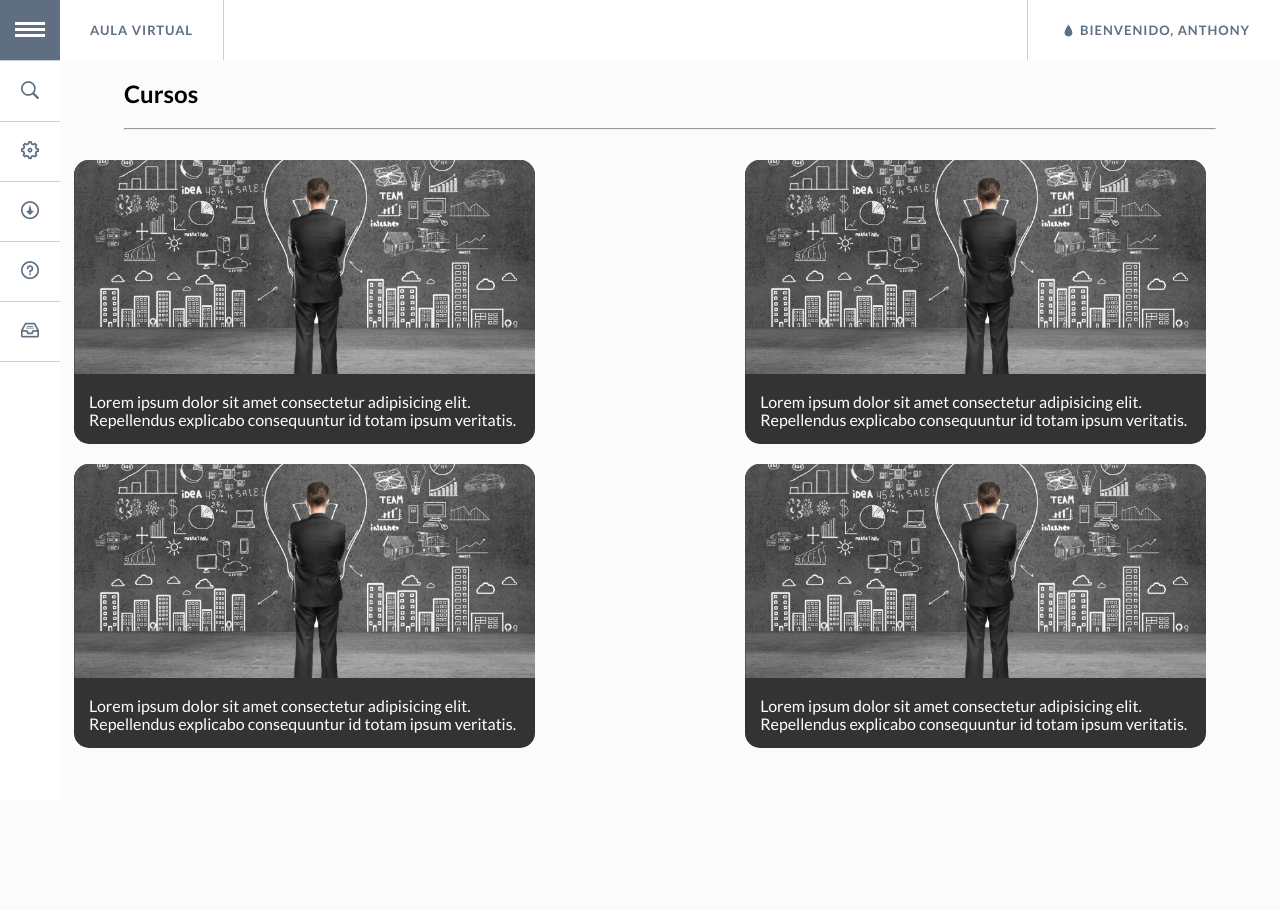
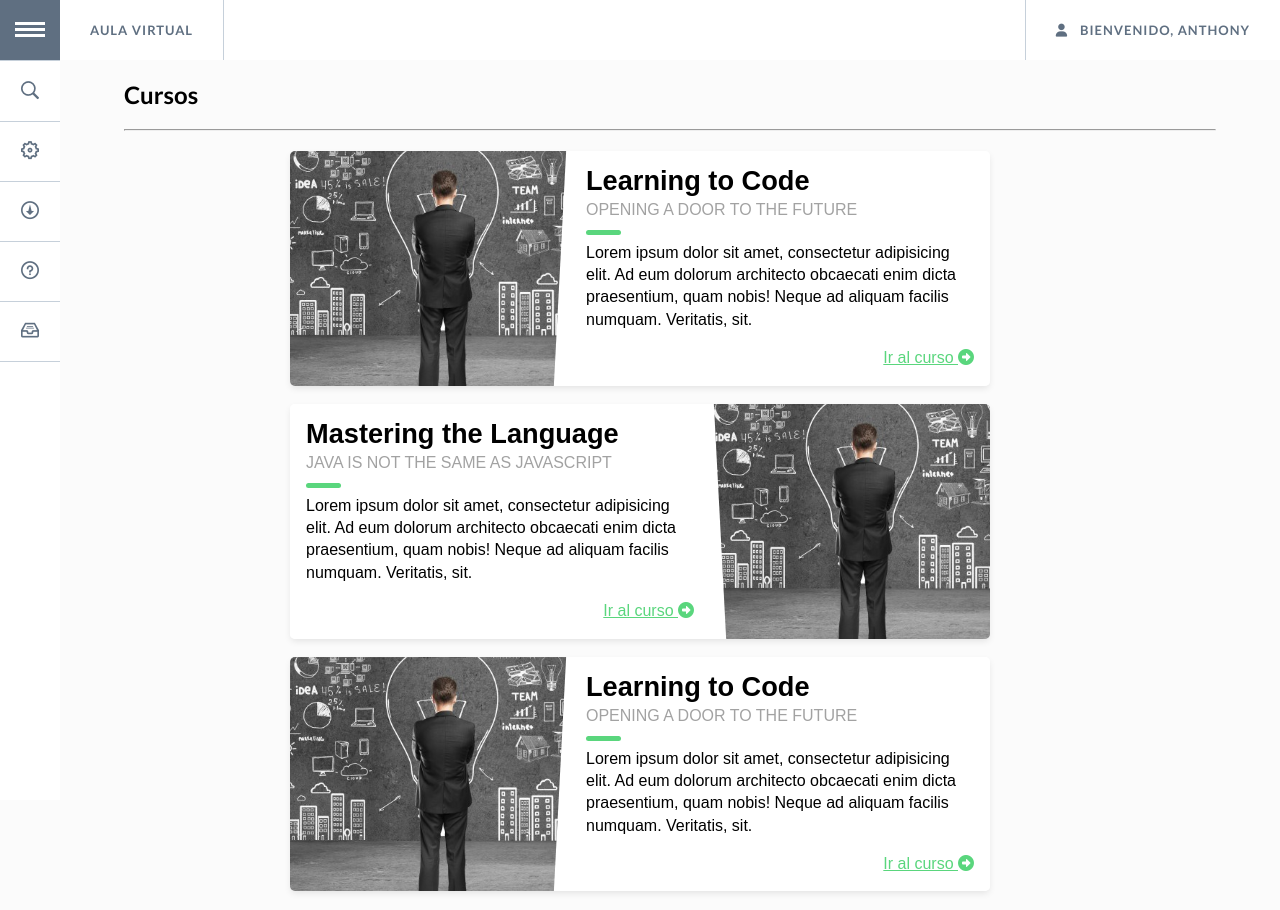
Before and after one commit to DiazCarpioAnthony/aulaVirtualIHC, a plain HTML site: page index.html in a window 1280 px wide. Before the commit the page ends 800 px from the top, so only its background shows below. Drawn offline with nearby package versions, Linux system fonts and the light colour scheme.

Commit message:
Tarjeta de cursos agregados

```diff
--- a/css/main.css
+++ b/css/main.css
@@ -191,3 +191,6 @@ body {
 	line-height: 18px;
 
 }
+.usuario span i{
+	margin-right: 12px;
+}
--- /dev/null
+++ b/css/tarjeta.scss
@@ -0,0 +1,198 @@
+
+  $color_white: #fff;
+  $color_prime: #5ad67d;
+  $color_grey: #e2e2e2;
+  $color_grey_dark: #a2a2a2;
+
+  .blog-card {
+    display: flex;
+    flex-direction: column;
+    margin: 1rem auto;
+    box-shadow: 0 3px 7px -1px rgba(#000, .1);
+    margin-bottom: 1.6%;
+    background: $color_white;
+    line-height: 1.4;
+    font-family: sans-serif;
+    border-radius: 5px;
+    overflow: hidden;
+    z-index: 0;
+    a {
+      color: inherit;
+      &:hover {
+        color: $color_prime;
+      }
+    }
+    &:hover {
+      .photo {
+        transform: scale(1.3) rotate(3deg);
+      }
+    }
+    .meta {
+      position: relative;
+      z-index: 0;
+      height: 200px;
+    }
+    .photo {
+      position: absolute;
+      top: 0;
+      right: 0;
+      bottom: 0;
+      left: 0;
+      background-size: cover;
+      background-position: center;
+      transition: transform .2s;
+    }
+    .details,
+    .details ul {
+      margin: auto;
+      padding: 0;
+      list-style: none;
+    }
+
+    .details {
+      position: absolute;
+      top: 0;
+      bottom: 0;
+      left: -100%;
+      margin: auto;
+      transition: left .2s;
+      background: rgba(#000, .6);
+      color: $color_white;
+      padding: 10px;
+      width: 100%;
+      font-size: .9rem;
+      a {
+        text-decoration: dotted underline
+      }
+      ul li {
+        display: inline-block;
+      }
+      .author {
+        margin-right: 10px;
+        margin-top: 5px;
+        margin-left: 5px;
+        i{
+            margin-right: 10px;
+        }
+      }
+
+      .date {
+        margin-right: 10px;
+        margin-left: 5px;
+        i{
+            margin-right: 10px;
+        }
+      }
+
+      .tags {
+        ul:before {
+          margin-right: 10px;
+        }
+        li {
+          margin-right: 2px;
+          &:first-child {
+            margin-left: -4px;
+          }
+        }
+      }
+    }
+    .description {
+      padding: 1rem;
+      background: $color_white;
+      position: relative;
+      z-index: 1;
+      h1,
+      h2 {
+        font-family: Poppins, sans-serif;
+      }
+      h1 {
+        line-height: 1;
+        margin: 0;
+        font-size: 1.7rem;
+      }
+      h2 {
+        font-size: 1rem;
+        font-weight: 300;
+        text-transform: uppercase;
+        color: $color_grey_dark;
+        margin-top: 5px;
+      }
+      .read-more {
+        text-align: right;
+        a {
+          color: $color_prime;
+          display: inline-block;
+          position: relative;
+          &:after {
+            margin-left: -10px;
+            opacity: 0;
+            vertical-align: middle;
+            transition: margin .3s, opacity .3s;
+          }
+
+          &:hover:after {
+            margin-left: 5px;
+            opacity: 1;
+          }
+        }
+      }
+    }
+    p {
+      position: relative;
+      margin: 1rem 0 0;
+      &:first-of-type {
+        margin-top: 1.25rem;
+        &:before {
+          content: "";
+          position: absolute;
+          height: 5px;
+          background: $color_prime;
+          width: 35px;
+          top: -0.75rem;
+          border-radius: 3px;
+        }
+      }
+    }
+    &:hover {
+      .details {
+        left: 0%;
+      }
+    }
+
+
+    @media (min-width: 640px) {
+      flex-direction: row;
+      max-width: 700px;
+      .meta {
+        flex-basis: 40%;
+        height: auto;
+      }
+      .description {
+        flex-basis: 60%;
+        &:before {
+          transform: skewX(-3deg);
+          content: "";
+          background: #fff;
+          width: 30px;
+          position: absolute;
+          left: -10px;
+          top: 0;
+          bottom: 0;
+          z-index: -1;
+        }
+      }
+      &.alt {
+        flex-direction: row-reverse;
+        .description {
+          &:before {
+            left: inherit;
+            right: -10px;
+            transform: skew(3deg)
+          }
+        }
+        .details {
+          padding-left: 25px;
+        }
+      }
+    }
+  }
--- a/index.html
+++ b/index.html
@@ -5,12 +5,14 @@
 	<meta charset="UTF-8" />
 	<meta http-equiv="X-UA-Compatible" content="IE=edge,chrome=1">
 	<meta name="viewport" content="width=device-width, initial-scale=1.0">
-	<title>Google Nexus Website Menu</title>
+	<title>Aula Virtual</title>
 	<link rel="shortcut icon" href="../favicon.ico">
 	<link rel="stylesheet" type="text/css" href="css/normalize.css" />
 	<link rel="stylesheet" type="text/css" href="css/main.css" />
 	<link rel="stylesheet" type="text/css" href="css/component.css" />
+	<link rel="stylesheet" type="text/css" href="css/tarjeta.css" />
 	<script src="js/modernizr.custom.js"></script>
+	<script src="https://kit.fontawesome.com/2d08ab27d5.js" crossorigin="anonymous"></script>
 </head>
 
 <body>
@@ -53,7 +55,7 @@
 				</nav>
 			</li>
 			<li><a href="#" class="title">Aula Virtual</a></li>
-			<li><a class="codrops-icon codrops-icon-drop" href="#"><span>Bienvenido, Anthony</span></a></li>
+			<li><a class="usuario" href="#"><span><i class="fa fa-user"></i>Bienvenido, Anthony</span></a></li>
 
 		</ul>
 		<div class="main">
@@ -61,26 +63,61 @@
 				<h2>Cursos</h2>
 				<hr>
 			</div>
-			<div class="cursos">
-				<div class="curso">
-					<img src="img/curso1.jpg" alt="">
-					<p>Lorem ipsum dolor sit amet consectetur adipisicing elit. Repellendus explicabo consequuntur
-						id totam ipsum veritatis.</p>
+			<div class="blog-card">
+				<div class="meta">
+					<div class="photo" style="background-image: url(img/curso1.jpg)">
+					</div>
+					<ul class="details">
+						<li class="author"><i class="fa fa-calendar-times"></i>Ultima vez visitado</li>
+						<li class="date"><i class="fa fa-check-circle"></i>Aug. 24, 2015</li>
+					</ul>
 				</div>
-				<div class="curso">
-					<img src="img/curso1.jpg" alt="">
-					<p>Lorem ipsum dolor sit amet consectetur adipisicing elit. Repellendus explicabo consequuntur
-						id totam ipsum veritatis.</p>
+				<div class="description">
+					<h1>Learning to Code</h1>
+					<h2>Opening a door to the future</h2>
+					<p> Lorem ipsum dolor sit amet, consectetur adipisicing elit. Ad eum dolorum architecto obcaecati
+						enim dicta praesentium, quam nobis! Neque ad aliquam facilis numquam. Veritatis, sit.</p>
+					<p class="read-more">
+						<a href="#">Ir al curso <i class="fa fa-arrow-alt-circle-right"></i></a>
+					</p>
 				</div>
-				<div class="curso">
-					<img src="img/curso1.jpg" alt="">
-					<p>Lorem ipsum dolor sit amet consectetur adipisicing elit. Repellendus explicabo consequuntur
-						id totam ipsum veritatis.</p>
+			</div>
+			<div class="blog-card alt">
+				<div class="meta">
+					<div class="photo" style="background-image: url(img/curso1.jpg)">
+					</div>
+					<ul class="details">
+						<li class="author"><i class="fa fa-calendar-times"></i>Ultima vez visitado</li>
+						<li class="date"><i class="fa fa-check-circle"></i>Aug. 24, 2015</li>
+					</ul>
 				</div>
-				<div class="curso">
-					<img src="img/curso1.jpg" alt="">
-					<p>Lorem ipsum dolor sit amet consectetur adipisicing elit. Repellendus explicabo consequuntur
-						id totam ipsum veritatis.</p>
+				<div class="description">
+					<h1>Mastering the Language</h1>
+					<h2>Java is not the same as JavaScript</h2>
+					<p>Lorem ipsum dolor sit amet, consectetur adipisicing elit. Ad eum dolorum architecto obcaecati
+						enim dicta praesentium, quam nobis! Neque ad aliquam facilis numquam. Veritatis, sit.</p>
+					<p class="read-more">
+						<a href="#">Ir al curso <i class="fa fa-arrow-alt-circle-right"></i></a>
+					</p>
+				</div>
+			</div>
+			<div class="blog-card">
+				<div class="meta">
+					<div class="photo" style="background-image: url(img/curso1.jpg)">
+					</div>
+					<ul class="details">
+						<li class="author"><i class="fa fa-calendar-times"></i>Ultima vez visitado</li>
+						<li class="date"><i class="fa fa-check-circle"></i>Aug. 24, 2015</li>
+					</ul>
+				</div>
+				<div class="description">
+					<h1>Learning to Code</h1>
+					<h2>Opening a door to the future</h2>
+					<p> Lorem ipsum dolor sit amet, consectetur adipisicing elit. Ad eum dolorum architecto obcaecati
+						enim dicta praesentium, quam nobis! Neque ad aliquam facilis numquam. Veritatis, sit.</p>
+					<p class="read-more">
+						<a href="#">Ir al curso <i class="fa fa-arrow-alt-circle-right"></i></a>
+					</p>
 				</div>
 			</div>
 		</div>
```
Also changed, not shown: css/normalize.css (renamed from css/normalizeA.css), css/tarjeta.css (added), 1 other file.
